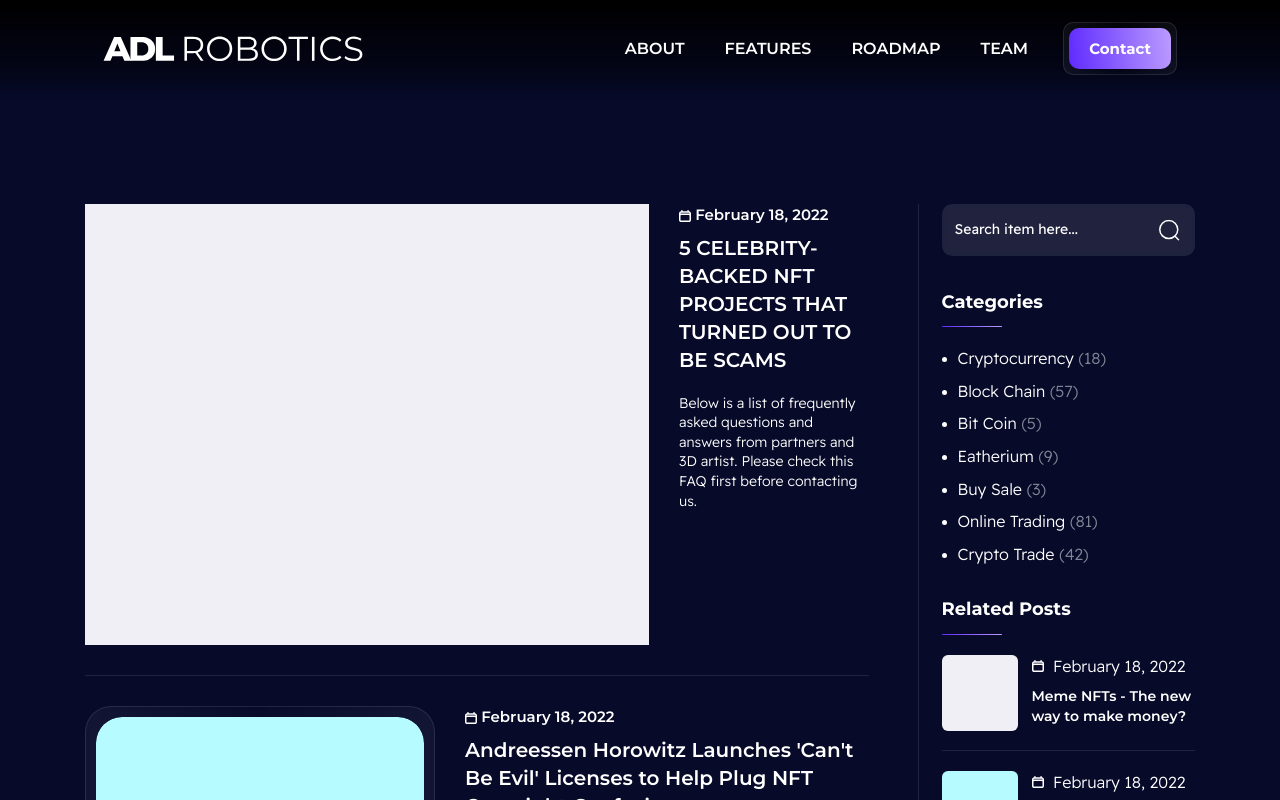
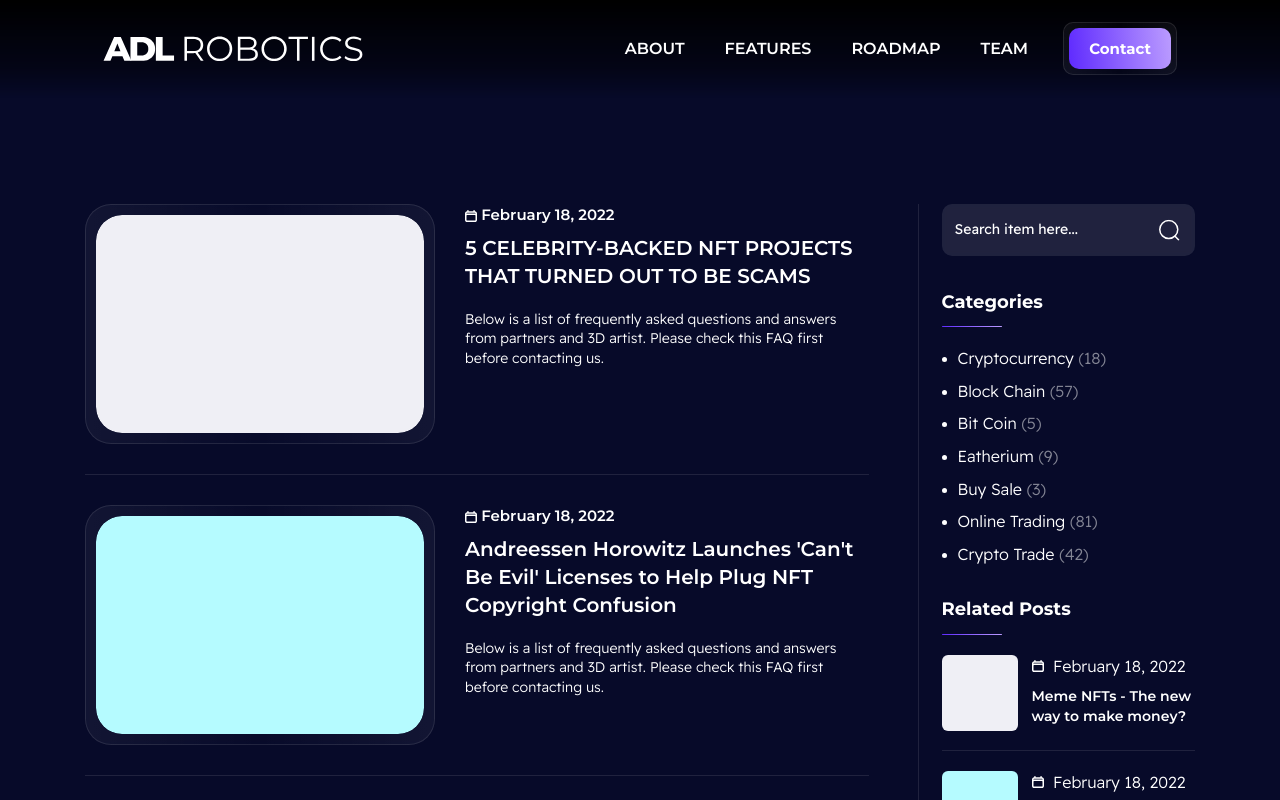
Before and after one commit to monu322/adl-website, a Next.js app: page /blog in a window 1280 px wide. Shown: the top 800 px of the page. Built offline with nearby package versions, Linux system fonts and the light colour scheme; a web font is replaced by a local one.

Commit message:
force commit

```diff
--- a/pages/blog.js
+++ b/pages/blog.js
@@ -11,7 +11,7 @@ export default function Blog() {
                             <div className="bloglist__main">
                                 <div className="list">
                                     <div className="blog-box-2">
-                                        <div className="images">
+                                        <div className="image">
                                             <Link href="/blog-details">
                                                 <img src="/assets/images/layouts/blog-01.png" alt="" />
                                             </Link>
```
